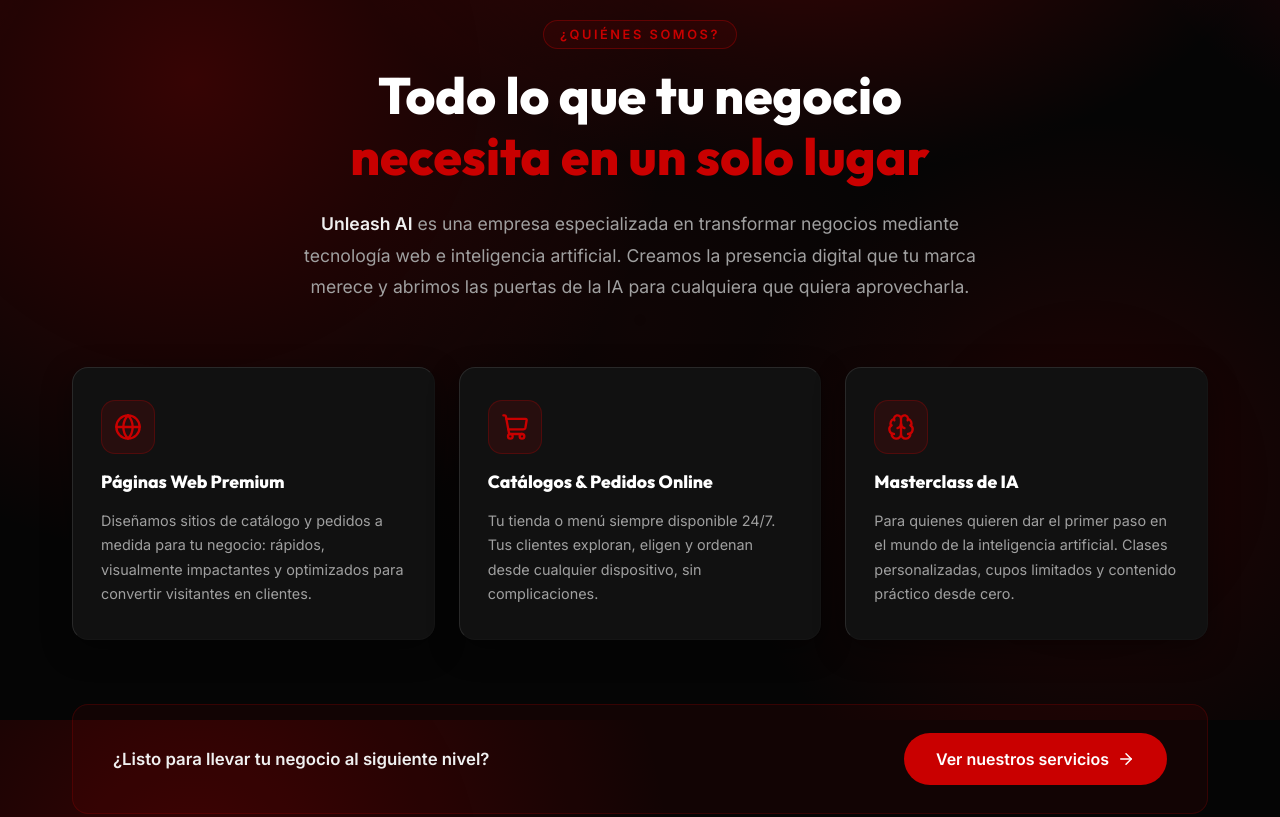
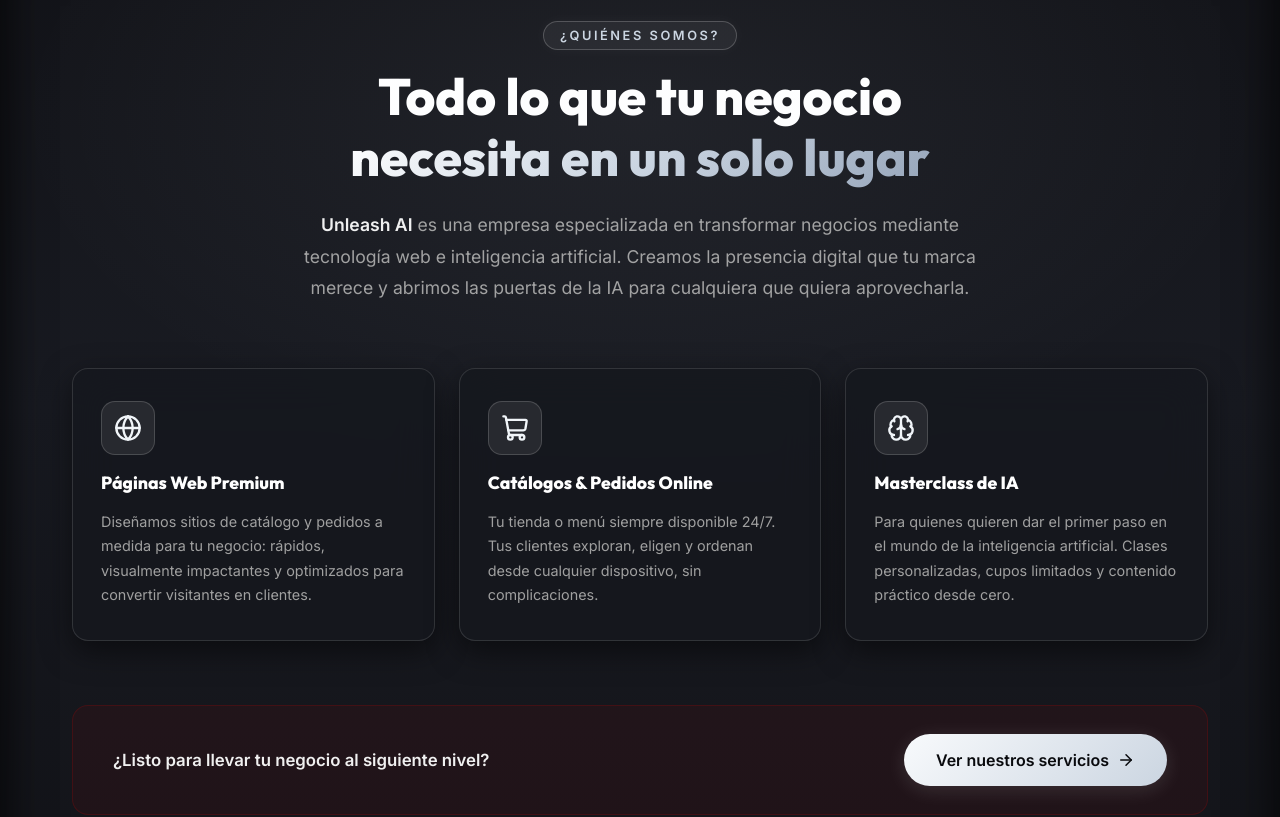
Before and after one commit to Elliyax77/unleash-IA, a React (Vite) app: page / in a window 1280 px wide. Shown: the part 880-1697 px from the top of the page. Built offline with nearby package versions, Linux system fonts and the light colour scheme.

Commit message:
Diferenciar las 5 secciones alternando temas de fondo y letras entre rojo y gris

```diff
--- a/src/components/About.css
+++ b/src/components/About.css
@@ -10,9 +10,9 @@
   top: 0;
   left: 50%;
   transform: translateX(-50%);
-  width: 120px;
+  width: 140px;
   height: 2px;
-  background: linear-gradient(90deg, transparent, var(--accent-red), transparent);
+  background: linear-gradient(90deg, transparent, rgba(255, 255, 255, 0.4), transparent);
   border-radius: 2px;
 }
 
@@ -35,12 +35,13 @@
   font-weight: 600;
   letter-spacing: 0.2em;
   text-transform: uppercase;
-  color: var(--accent-red);
+  color: #cbd5e1;
   margin-bottom: 1rem;
   padding: 6px 16px;
-  border: 1px solid rgba(201, 0, 0, 0.35);
+  border: 1px solid rgba(255, 255, 255, 0.2);
   border-radius: 30px;
-  background: rgba(201, 0, 0, 0.08);
+  background: rgba(255, 255, 255, 0.06);
+  box-shadow: 0 0 15px rgba(255, 255, 255, 0.04);
 }
 
 .about-title {
@@ -79,19 +80,19 @@
 
 .about-card:hover {
   transform: translateY(-6px);
-  box-shadow: 0 20px 40px rgba(0, 0, 0, 0.5), 0 0 0 1px rgba(201, 0, 0, 0.2);
+  box-shadow: 0 20px 40px rgba(0, 0, 0, 0.6), 0 0 0 1px rgba(255, 255, 255, 0.25);
 }
 
 .about-card-icon {
   width: 54px;
   height: 54px;
   border-radius: 14px;
-  background: rgba(201, 0, 0, 0.12);
-  border: 1px solid rgba(201, 0, 0, 0.25);
+  background: rgba(255, 255, 255, 0.08);
+  border: 1px solid rgba(255, 255, 255, 0.16);
   display: flex;
   align-items: center;
   justify-content: center;
-  color: var(--accent-red);
+  color: #f1f5f9;
   flex-shrink: 0;
 }
 
--- a/src/components/About.jsx
+++ b/src/components/About.jsx
@@ -41,7 +41,7 @@
   const inView = useInView(ref, { once: true, margin: '-80px' });
 
   return (
-    <section className="about" id="nosotros" ref={ref}>
+    <section className="about section-theme-gray" id="nosotros" ref={ref}>
       {/* Decorative line */}
       <div className="about-line" />
 
@@ -56,7 +56,7 @@
           <span className="about-eyebrow">¿Quiénes somos?</span>
           <h2 className="about-title">
             Todo lo que tu negocio<br />
-            <span className="text-accent">necesita en un solo lugar</span>
+            <span className="text-accent-gray">necesita en un solo lugar</span>
           </h2>
           <p className="about-subtitle">
             <strong>Unleash AI</strong> es una empresa especializada en transformar negocios
@@ -92,7 +92,7 @@
           <p className="about-cta-text">
             ¿Listo para llevar tu negocio al siguiente nivel?
           </p>
-          <a href="#catalogo" className="btn-primary">
+          <a href="#catalogo" className="btn-gray">
             Ver nuestros servicios <ArrowRight size={18} />
           </a>
         </motion.div>
--- a/src/components/Catalog.css
+++ b/src/components/Catalog.css
@@ -37,7 +37,7 @@
   display: grid;
   grid-template-columns: repeat(auto-fit, minmax(400px, 1fr));
   gap: 3rem;
-  margin-bottom: 5rem;
+  margin-bottom: 0;
 }
 
 .project-card {
@@ -140,11 +140,43 @@
   color: var(--accent-red);
   font-weight: 600;
   font-size: 0.95rem;
-  transition: gap 0.3s ease;
+  transition: gap 0.3s ease, color 0.3s ease;
 }
 
 .project-link-text:hover {
   gap: 8px;
+}
+
+/* Gray Theme Overrides for Catalog */
+.section-theme-gray .project-category {
+  color: #cbd5e1;
+}
+
+.section-theme-gray .project-link-btn {
+  background: linear-gradient(135deg, #f8fafc 0%, #cbd5e1 100%);
+  color: #090a0d;
+  font-weight: 700;
+  box-shadow: 0 4px 15px rgba(255, 255, 255, 0.2);
+}
+
+.section-theme-gray .project-link-btn:hover {
+  background: linear-gradient(135deg, #ffffff 0%, #e2e8f0 100%);
+  box-shadow: 0 6px 25px rgba(255, 255, 255, 0.35);
+}
+
+.section-theme-gray .project-link-text {
+  color: #cbd5e1;
+}
+
+.section-theme-gray .project-link-text:hover {
+  color: #ffffff;
+}
+
+/* Conversion CTA Section (Red Theme) */
+.cta-conversion-section {
+  padding: 80px 0 20px 0;
+  position: relative;
+  overflow: hidden;
 }
 
 .catalog-cta {
--- a/src/components/Catalog.jsx
+++ b/src/components/Catalog.jsx
@@ -44,7 +44,8 @@
 
 const Catalog = () => {
   return (
-    <section className="catalog" id="catalogo">
+    <>
+      <section className="catalog section-theme-gray" id="catalogo">
         <div className="container">
           <div className="catalog-header">
             <motion.div
@@ -54,7 +55,7 @@
               viewport={{ once: true, margin: "-60px" }}
               transition={{ duration: 0.7, ease: "easeOut" }}
             >
-            <span className="section-subtitle text-accent">NUESTRO TRABAJO</span>
+              <span className="section-subtitle text-accent-gray">NUESTRO TRABAJO</span>
               <h2 className="section-title">Catálogo de <br/>Experiencias Web</h2>
             </motion.div>
             <motion.p
@@ -134,7 +135,12 @@
               </motion.div>
             ))}
           </div>
+        </div>
+      </section>
 
+      {/* Sección 5: CTA de Conversión (Tema Rojo) */}
+      <section className="cta-conversion-section section-theme-red">
+        <div className="container">
           <motion.div
             className="catalog-cta"
             variants={fadeInUp}
@@ -167,6 +173,7 @@
           </motion.div>
         </div>
       </section>
+    </>
   );
 };
 
--- a/src/components/Masterclass.jsx
+++ b/src/components/Masterclass.jsx
@@ -36,7 +36,7 @@
   const y2 = useTransform(scrollYProgress, [0, 1], [100, -100]);
 
   return (
-    <section className="masterclass" id="masterclass" ref={sectionRef}>
+    <section className="masterclass section-theme-red" id="masterclass" ref={sectionRef}>
       <div className="container">
         <div className="masterclass-grid">
 
--- a/src/index.css
+++ b/src/index.css
@@ -10,6 +10,10 @@
 
   --accent-red: #c90000;
   --accent-red-hover: #ff1a1a;
+
+  --accent-gray: #9ca3af;
+  --accent-gray-light: #e2e8f0;
+  --bg-gray-section: #14151a;
 
   --font-heading: 'Outfit', sans-serif;
   --font-body: 'Inter', sans-serif;
@@ -161,6 +165,66 @@
   color: var(--accent-red);
 }
 
+.text-accent-gray {
+  background: linear-gradient(135deg, #ffffff 0%, #cbd5e1 50%, #94a3b8 100%);
+  -webkit-background-clip: text;
+  -webkit-text-fill-color: transparent;
+  display: inline;
+}
+
+/* Section Themes */
+.section-theme-red {
+  position: relative;
+  background-color: transparent;
+}
+
+.section-theme-gray {
+  position: relative;
+  background: linear-gradient(180deg, #131419 0%, #191b22 50%, #131419 100%);
+  border-top: 1px solid rgba(255, 255, 255, 0.08);
+  border-bottom: 1px solid rgba(255, 255, 255, 0.08);
+  box-shadow: inset 0 25px 50px rgba(0, 0, 0, 0.5), inset 0 -25px 50px rgba(0, 0, 0, 0.5);
+}
+
+.section-theme-gray::before {
+  content: '';
+  position: absolute;
+  top: 0;
+  left: 0;
+  right: 0;
+  bottom: 0;
+  background: radial-gradient(ellipse 900px 500px at 50% 20%, rgba(220, 230, 245, 0.06) 0%, transparent 70%);
+  pointer-events: none;
+  z-index: 0;
+}
+
+.section-theme-gray .glass-card {
+  background: rgba(22, 24, 30, 0.85);
+  border: 1px solid rgba(255, 255, 255, 0.12);
+  box-shadow: 0 10px 30px 0 rgba(0, 0, 0, 0.5);
+}
+
+/* Gray Button */
+.btn-gray {
+  display: inline-flex;
+  align-items: center;
+  gap: 8px;
+  background: linear-gradient(135deg, #f8fafc 0%, #cbd5e1 100%);
+  color: #090a0d;
+  padding: 1rem 2rem;
+  border-radius: 30px;
+  font-weight: 700;
+  font-size: 1rem;
+  transition: all 0.3s ease;
+  box-shadow: 0 4px 20px rgba(255, 255, 255, 0.12);
+}
+
+.btn-gray:hover {
+  background: linear-gradient(135deg, #ffffff 0%, #e2e8f0 100%);
+  box-shadow: 0 6px 28px rgba(255, 255, 255, 0.25);
+  transform: translateY(-2px);
+}
+
 /* Animations */
 @keyframes glow {
   0% { box-shadow: 0 0 10px rgba(201, 0, 0, 0.2); }
```
Lines whose indentation alone changed are shown as unchanged.
